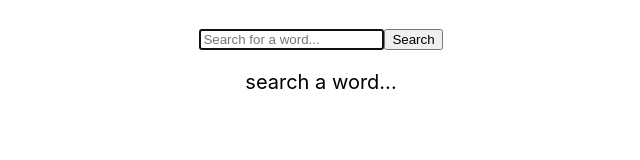
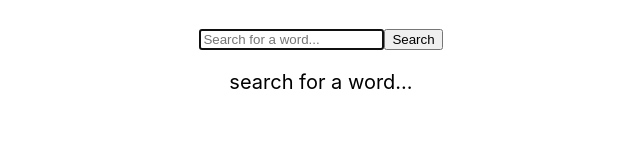
Before and after one commit to yinsuyinsusu/dictionary, a React (Create React App) app: page / in a window 1280 px wide. Shown: the part 125-285 px from the top of the page, without its empty margins (319-959 px from the left). Built offline with nearby package versions, Linux system fonts and the light colour scheme; no server answers.

Commit message:
typo update

```diff
--- a/src/App.js
+++ b/src/App.js
@@ -1,13 +1,12 @@
 import "./App.css";
 import Dictionary from "./Dictionary.js";
-
 
 function App() {
   return (
     <div className="App">
       <header className="App-header">
         <Dictionary />
-        <p>search a word...</p>
+        <p>search for a word...</p>
       </header>
     </div>
   );
```
